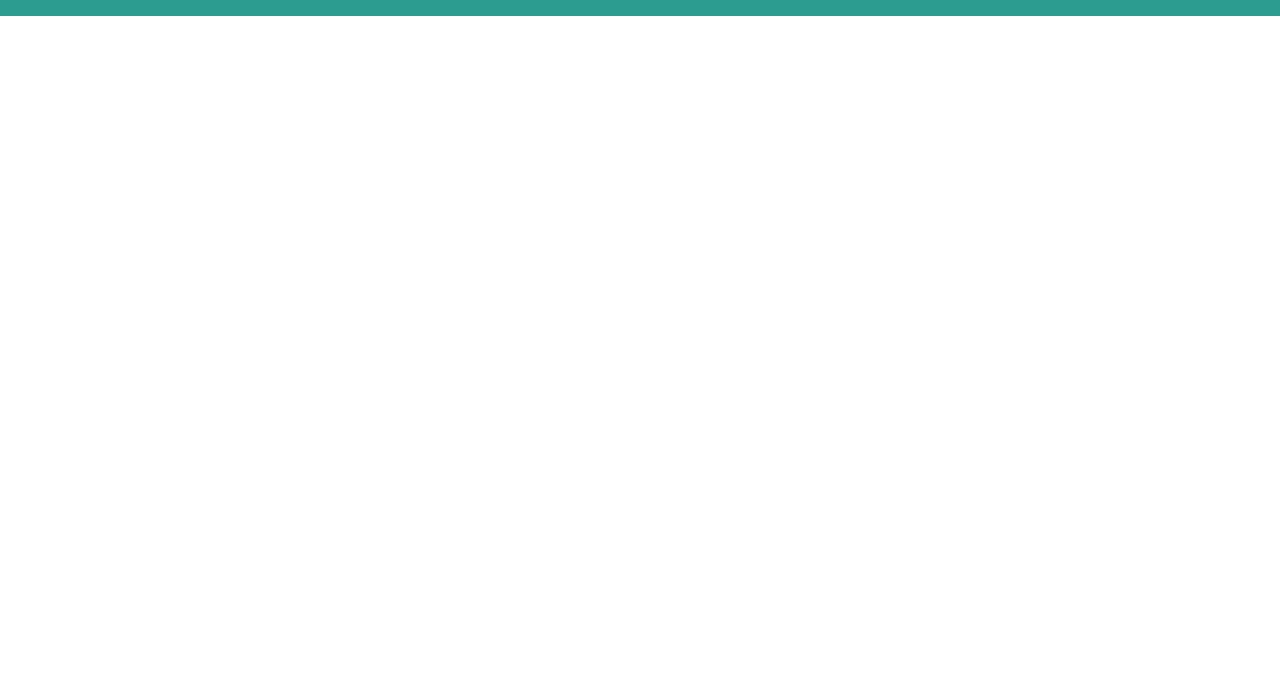
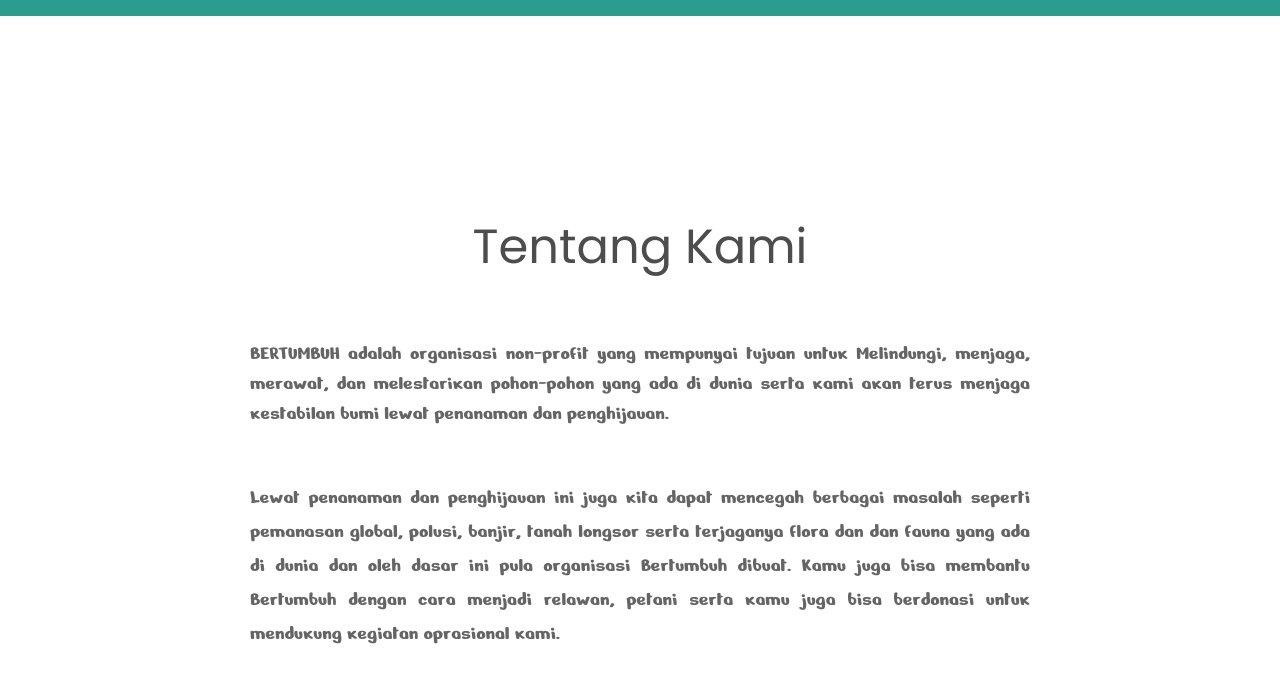
Before and after one commit to DodoTalakhadze/homework5, a plain HTML site: page index.html in a window 1280 px wide. Shown: the part 106-788 px from the top of the page. Drawn offline with Linux system fonts and the light colour scheme.

Commit message:
add article1

```diff
--- a/css/style.css
+++ b/css/style.css
@@ -33,3 +33,32 @@ nav ul li a{
 .post{
     margin-inline: 51px;
 }
+
+/*article*/
+article{
+    width: 780px;
+    margin: 200px auto;
+}
+.arth2{
+    color: #4D4D4D;
+    text-align: center;
+    font-size: 48px;
+    font-weight: 500;
+    line-height: 130%;
+    font-family: 'Poppins', sans-serif;
+}
+.articlep1, .articlep2{
+    color: #656565;
+    text-align: justify;
+    font-family: 'Nerko One', cursive;
+    font-size: 20px;
+    font-weight: 400;
+    line-height: 150%;
+}
+.articlep1{
+    margin-top: 60px;
+    margin-bottom: 52px;
+    }
+.articlep2{
+    line-height: 170%;
+}
--- a/index.html
+++ b/index.html
@@ -10,6 +10,7 @@
 </head>
 <body>
     <!-- header  -->
+
     <header>
 <a href="index.html" class="headericon">
     <img src="photos/logo_header.svg" alt="logo">
@@ -31,8 +32,18 @@
 
 </header>
 
-
-
+   <!-- article  -->
+<article>
+    <h2 class="arth2">
+        Tentang Kami
+    </h2>
+    <p class="articlep1">
+        BERTUMBUH adalah organisasi non-profit yang mempunyai tujuan untuk Melindungi, menjaga, merawat, dan melestarikan pohon-pohon yang ada di dunia serta kami akan  terus menjaga kestabilan bumi lewat penanaman dan penghijauan.
+    </p>
+    <p class="articlep2">
+        Lewat penanaman dan penghijauan ini juga  kita dapat mencegah berbagai masalah seperti pemanasan global, polusi, banjir, tanah longsor serta terjaganya flora dan dan fauna yang ada di dunia dan oleh dasar ini pula organisasi Bertumbuh dibuat. Kamu juga bisa membantu Bertumbuh dengan cara menjadi relawan, petani serta kamu juga bisa berdonasi untuk mendukung kegiatan oprasional kami.
+    </p>
+</article>
 
 
 </body>
```
